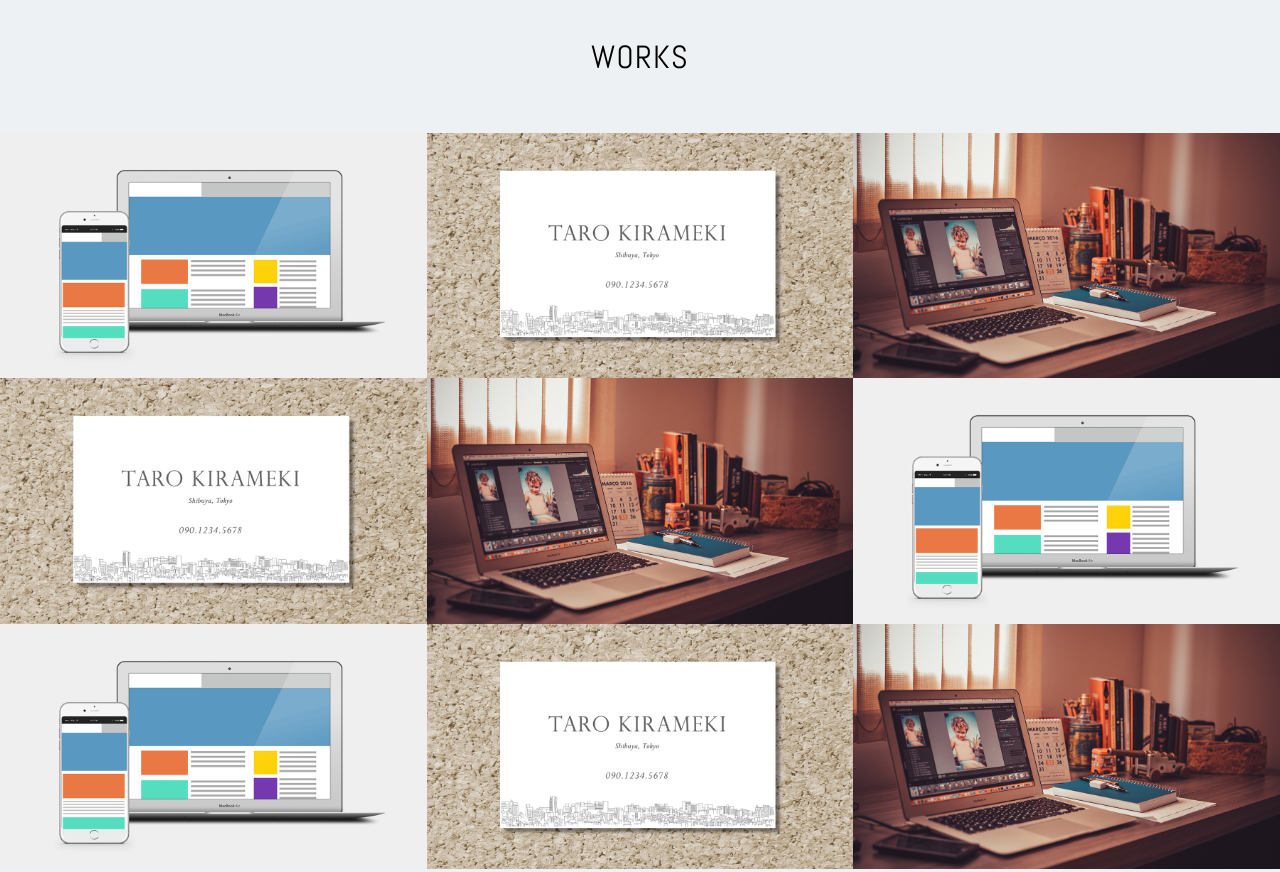
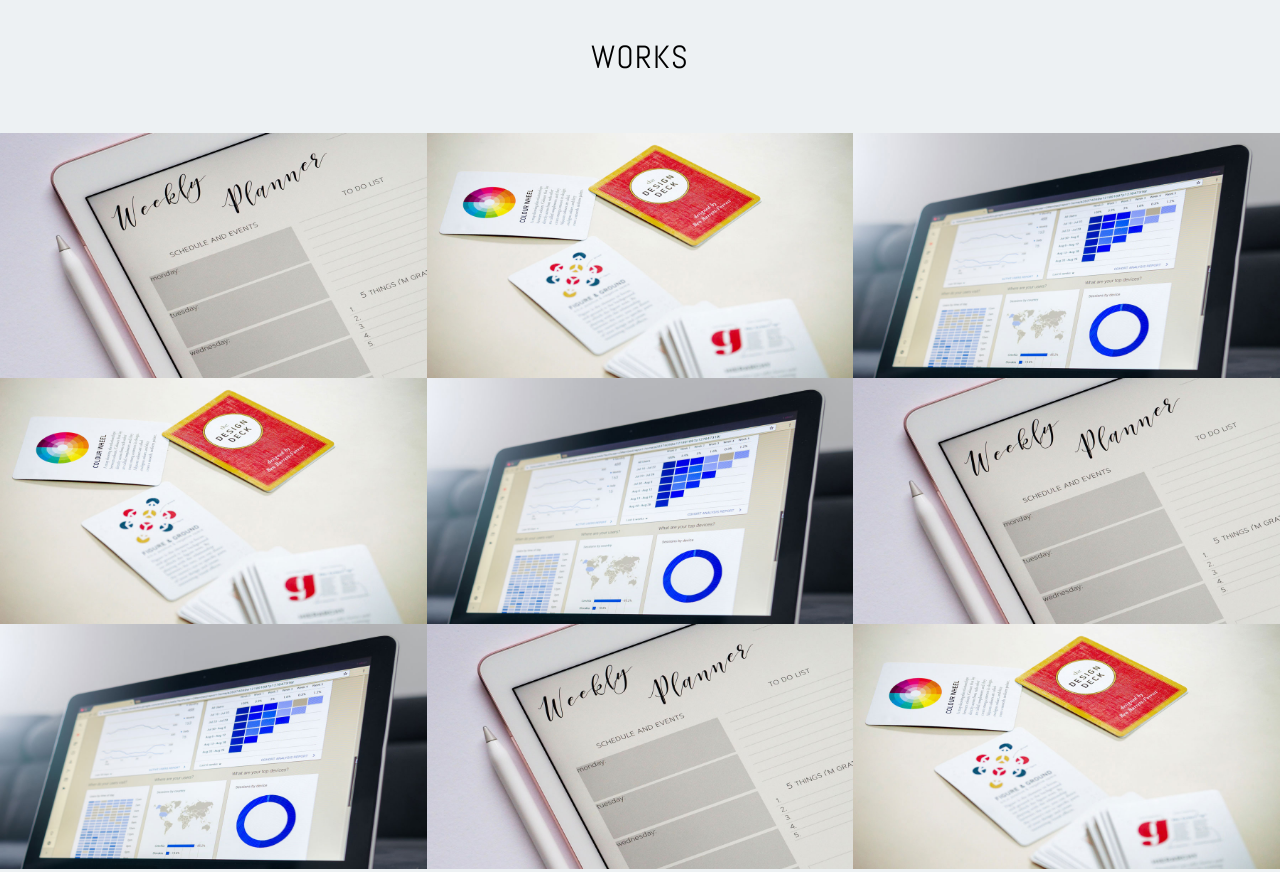
Before and after one commit to m100420naop/m100420naop.github.io, a plain HTML site: page index.html in a window 1280 px wide. Shown: the part 1180-2052 px from the top of the page. Drawn offline with nearby package versions, Linux system fonts and the light colour scheme.

Commit message:
second commit

```diff
--- a/index.html
+++ b/index.html
@@ -14,7 +14,7 @@
             <a href="#contact" class="button-contact"><i aria-label="お問い合わせ" class="fa fa-envelope-o"></i></a>
             <div class="profile">
         <h1 class="site-title abel uppercase text-center">Designer <span>Naoki Seki</span></h1>
-        <img src="./images/image_face2.jpg" alt="プロフィール写真" width="140" height="140" class="block-center profile-icon">
+        <img src="./image-lesson6/image_face_sepia-web.jpg" alt="プロフィール写真" width="140" height="140" class="block-center profile-icon">
                 <p>長野県にてフリーデザイナーとして地方創生ブランディングデザインをしたいと考えており、現在コンサルタント会社にて地域創生のお手伝いをさせて頂いております。
                 ゆくゆくは商品デザインからWEBデザインまでブランディングを手掛けられるデザイナーを目指し、WEBデザインを勉強しております。</p>
             </div>
@@ -45,10 +45,64 @@
             <section id="works">
                 <h2 class="text-center">Works</h2>
 
+         <div class="works-box">
+            <a href="#">
+                <img src="./image-lesson6/blog.jpg" alt="WordPressオリジナルテーマ">
+                <div class="works-box-inner">
+                    <div class="text-center">
+                        <h3>ブログデザイン</h3>
+                        <small>2016.04.20</small>
+                        <span class="button-readmore">Read More</span>
+                    </div>
+                </div>
+            </a>
+        </div>
+
+
 
         <div class="works-box">
             <a href="#">
-            <img src="./images/img_work_site.png" alt="株式会社きらめき コーポレートサイト様　Webサイトデザイン">
+                <img src="./image-lesson6/business-cards.jpg" alt= "きらめき太郎様　名刺デザイン">
+                <div class="works-box-inner">
+                    <div class="text-center">
+                        <h3>きらめき太郎様　名刺</h3>
+                        <small>2016.04.20</small>
+                        <span class="button-readmore">Read More</span>
+                    </div>
+                </div>
+            </a>
+        </div>
+
+
+
+        <div class="works-box">
+         <a href="#">
+            <img src="./image-lesson6/corporate.jpg" alt="株式会社きらめき コーポレートサイト様　Webサイトデザイン">
+            <div class="works-box-inner">
+                <div class="text-center">
+                    <h3>株式会社きらめき　コーポレートサイト</h3>
+                    <small>2016.04.20</small>
+                    <span class="button-readmore">Read More</span>
+                </div>
+            </div>
+         </a>
+        </div>
+        <div class="works-box">
+            <a href="#">
+                <img src="./image-lesson6/business-cards.jpg" alt="きらめき太郎様　名刺デジタル">
+                <div class="works-box-inner">
+                    <div class="text-center">
+                        <h3>きらめき太郎様　名刺</h3>
+                        <small>2016.04.20</small>
+                        <span class="button-readmore">Read more</span>
+                    </div>
+                </div>
+            </a>
+        </div>
+
+        <div class="works-box">
+            <a href="#">
+                <img src="./image-lesson6/corporate.jpg" alt="株式会社きらめき　コーポレートサイト様　Webサイトデザイン">
                 <div class="works-box-inner">
                     <div class="text-center">
                         <h3>株式会社きらめき　コーポレートサイト</h3>
@@ -61,19 +115,7 @@
 
         <div class="works-box">
             <a href="#">
-                <img src="./images/img_work_card.jpg" alt= "きらめき太郎様　名刺デザイン">
-                <div class="works-box-inner">
-                    <div class="text-center">
-                        <h3>きらめき太郎様　名刺</h3>
-                        <small>2016.04.20</small>
-                        <span class="button-readmore">Read More</span>
-                    </div>
-                </div>
-            </a>
-        </div>
-        <div class="works-box">
-            <a href="#">
-                <img src="./images/img_work_blog.jpg" alt="WordPressオリジナルテーマ">
+                <img src="./image-lesson6/blog.jpg" alt="WordPressオリジナルテーマ">
                 <div class="works-box-inner">
                 <div class="text-center">
                 <h3>ブログデザイン</h3>
@@ -83,45 +125,10 @@
         </div>
         </a>
         </div>
+
         <div class="works-box">
          <a href="#">
-                <img src="./images/img_work_card.jpg" alt="きらめき太郎様　名刺デジタル">
-                <div class="works-box-inner">
-                    <div class="text-center">
-                        <h3>きらめき太郎様　名刺</h3>
-                        <small>2016.04.20</small>
-                        <span class="button-readmore">Read more</span>
-                    </div>
-                </div>
-            </a>
-        </div>
-        <div class="works-box">
-            <a href="#">
-                <img src="./images/img_work_blog.jpg" alt="WordPressオリジナルテーマ">
-                <div class="works-box-inner">
-                <div class="text-center">
-                <h3>ブログデザイン</h3>
-                <small>2016.04.20</small>
-                <span class="button-readmore">Read More</span>
-            </div>
-        </div>
-        </a>
-        </div>
-        <div class="works-box">
-            <a href="#">
-                <img src="./images/img_work_site.png" alt="株式会社きらめき　コーポレートサイト様　Webサイトデザイン">
-                <div class="works-box-inner">
-                    <div class="text-center">
-                        <h3>株式会社きらめき　コーポレートサイト</h3>
-                        <small>2016.04.20</small>
-                        <span class="button-readmore">Read More</span>
-                    </div>
-                </div>
-            </a>
-        </div>
-        <div class="works-box">
-         <a href="#">
-            <img src="./images/img_work_site.png" alt="株式会社きらめき コーポレートサイト様　Webサイトデザイン">
+            <img src="./image-lesson6/corporate.jpg" alt="株式会社きらめき コーポレートサイト様　Webサイトデザイン">
             <div class="works-box-inner">
                 <div class="text-center">
                     <h3>株式会社きらめき　コーポレートサイト</h3>
@@ -134,7 +141,20 @@
 
          <div class="works-box">
             <a href="#">
-                <img src="./images/img_work_card.jpg" alt= "きらめき太郎様　名刺デザイン">
+                <img src="./image-lesson6/blog.jpg" alt="WordPressオリジナルテーマ">
+                <div class="works-box-inner">
+                    <div class="text-center">
+                        <h3>ブログデザイン</h3>
+                        <small>2016.04.20</small>
+                        <span class="button-readmore">Read More</span>
+                    </div>
+                </div>
+            </a>
+        </div>
+
+        <div class="works-box">
+            <a href="#">
+                <img src="./image-lesson6/business-cards.jpg" alt= "きらめき太郎様　名刺デザイン">
                 <div class="works-box-inner">
                     <div class="text-center">
                         <h3>きらめき太郎様　名刺</h3>
@@ -144,18 +164,7 @@
                 </div>
             </a>
         </div>
-        <div class="works-box">
-            <a href="#">
-                <img src="./images/img_work_blog.jpg" alt="WordPressオリジナルテーマ">
-                <div class="works-box-inner">
-                    <div class="text-center">
-                        <h3>ブログデザイン</h3>
-                        <small>2016.04.20</small>
-                        <span class="button-readmore">Read More</span>
-                    </div>
-                </div>
-            </a>
-        </div>
+
     </section>
     <section id="contact">
         <h2 class="text-center">contact</h2>
```
Lines whose indentation alone changed are shown as unchanged.
